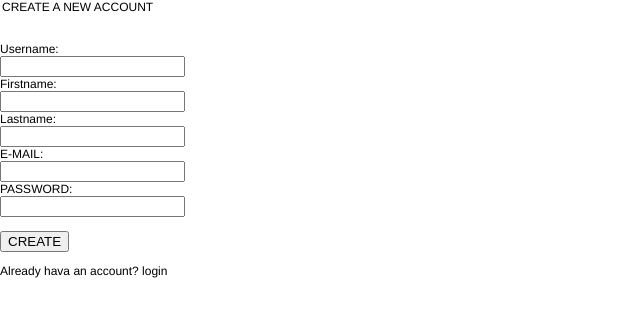
After one commit to ping1z/surprise, a Node server app: page /createaccount in a window 1280 px wide. The commit adds this page. Shown: the top 317 px of the page, without its empty margins (0-640 px from the left). Run offline with Node 20, Linux system fonts and the light colour scheme; some libraries are stand-ins or nearby versions.

Commit message:
added createaccount module: added signUp function in customerDao.js and views/createaccount.ejs added align in css
# Conflicts:
#	public/css/main.css
#	router.js

```diff
--- a/dao/customerDao.js
+++ b/dao/customerDao.js
@@ -3,6 +3,7 @@ var BaseDao = require("./baseDao.js");
 var CustomerDao = function(){
     this.table = 'Customer';
 }
+
 CustomerDao.prototype = Object.create(BaseDao.prototype);
 CustomerDao.prototype.findOneWithPassword = function(userIdentity,callback){
     var sql = "SELECT id, username, email, telephone, password"
@@ -15,6 +16,20 @@ CustomerDao.prototype.findOneWithPassword = function(userIdentity,callback){
         callback && callback(error, item);
     });
 };
+
+// get current time method: GETDATE().
+// callback refers to the function in router.js,
+// when the result is generated, it will callback the function in router.js.
+CustomerDao.prototype.signUp = function(username,email,firstName,lastName,password,callback){
+//    "?" represent values to be input.
+// execute(sql,values) let the values insert into the correspongding place. This is a function defined in baseDao.js.
+    var sql="INSERT INTO surprise.Customer (username, firstName, lastName, email, createdTime)"
+          +" VALUES (?, ?, ?, ?, ?, ?);"
+    var values=[username,email,firstName,lastName,'GETDATE()'];
+    this.execute(sql,values,function(error, res){
+         callback && callback(error, res);
+    });
+}
 
 CustomerDao.prototype.findOneById = function(id,callback){
     this.findOne(null, "`id`=\""+id+"\"",function(error, user){
--- a/dao/userDao.js
+++ b/dao/userDao.js
@@ -3,6 +3,7 @@ var BaseDao = require("./baseDao.js");
 var UserDao = function(){
     this.table = 'User';
 }
+
 UserDao.prototype = Object.create(BaseDao.prototype);
 UserDao.prototype.findByCustomerId = function(customerId,callback){
     this.findOne(null, "`customerId`=\""+customerId+"\"",function(error, user){
--- a/public/css/main.css
+++ b/public/css/main.css
@@ -145,7 +145,7 @@ a{color: inherit;text-decoration: inherit;cursor: inheri;cursor: pointer;}
     border: 1px solid #000;
     box-sizing: border-box;
     cursor: pointer;
-    -webkit-transition: 0.5s; /* Safari */
+    -webkit-transition: 0.5s;
     transition: 0.5s;
 }
 .account-manage-item:hover{
--- a/router.js
+++ b/router.js
@@ -1,6 +1,11 @@
+// load up all we need.
 var express = require('express');
 var router = express.Router();
 var auth = require('./auth');
+var CustomerDao = require("./dao/customerDao.js");
+
+// create a new instance.
+var customer = new CustomerDao();
 
 var CustomerDao = require("./dao/CustomerDao.js");
 var customer = new CustomerDao();
@@ -9,7 +14,6 @@ var customer = new CustomerDao();
 router.use(function timeLog (req, res, next) {
   next()
 })
-var auth = require('./auth');
 
 router.get("/",
     function(req,res){
@@ -17,10 +21,42 @@ router.get("/",
     res.render("index",{hasLogin:hasLogin});
 });
 
+router.get('/createaccount', function(req, res) {
+   res.render("createaccount");
+});
+
+router.post('/createaccount',
+  //auth.authenticate('local', { failureRedirect: '/createaccount' }),
+  function(req, res) {
+    console.log(req);
+
+    // get data enclosed in the json body of the request message from the submit of a web form.
+     var username = req.body.Username;
+     var email = req.body.Email;
+     var firstName = req.body.Firstname;
+     var lastName = req.body.Lastname;
+     var password = req.body.Password;
+
+    // call signUp method and send the parameter values to the method.
+    // res refers to the result from database.
+    customer.signUp(username,email,firstName,lastName,password,function(error, res){
+     var sql = "SELECT id FROM surprise.customer WHERE email = ?;"
+     var values = [email];
+     customer.execute(sql,values,function(error, res){
+         console.log(res);
+     });
+    });
+
+    res.redirect('/login');
+  });
+
 router.get('/login', function(req, res) {
    res.render("login");
 });
 
+// send the input information back server via post. then if it failed, get back to
+//  the login page. if succeeded, get back to home page.
+// the autentication of it is local.
 router.post('/login',
   auth.authenticate('local', { failureRedirect: '/login' }),
   function(req, res) {
--- /dev/null
+++ b/views/createaccount.ejs
@@ -0,0 +1,26 @@
+<!DOCTYPE html>
+<html>
+    <%- include('global/_head', {title:"Welecom to Surprise!"}); %>
+    <body>
+
+   <form class="center"  action="/createaccount" method="post">
+   <legend>CREATE A NEW ACCOUNT</legend><br><br>
+    Username:<br>
+    <input type="text" name="Username"><br>
+    Firstname:<br>
+    <input type="text" name="Firstname"><br>
+    Lastname:<br>
+    <input type="text" name="Lastname"><br>
+    E-MAIL:<br>
+    <input type="text" name="Email"><br>
+    PASSWORD:<br>
+    <input type="password" name="Password"><br><br>
+    <input type="submit" value="CREATE" class="button">
+    <p>
+      Already hava an account?
+      <a href="/login">login</a>
+    </p>
+  </form>
+
+    </body>
+</html>
```
Also changed, not shown: auth.js (+22 -0 lines), dao/baseDao.js (+26 -3 lines).
